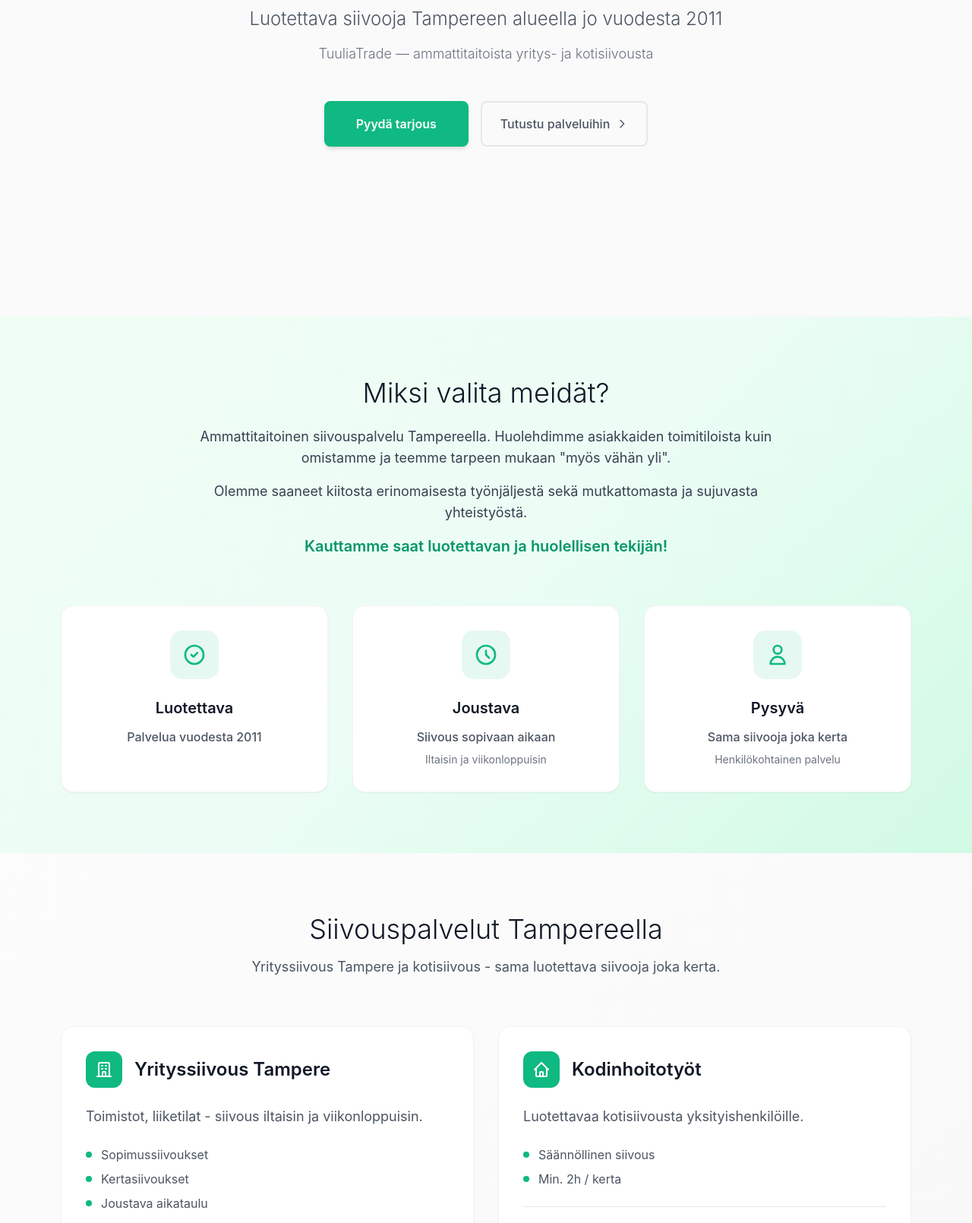
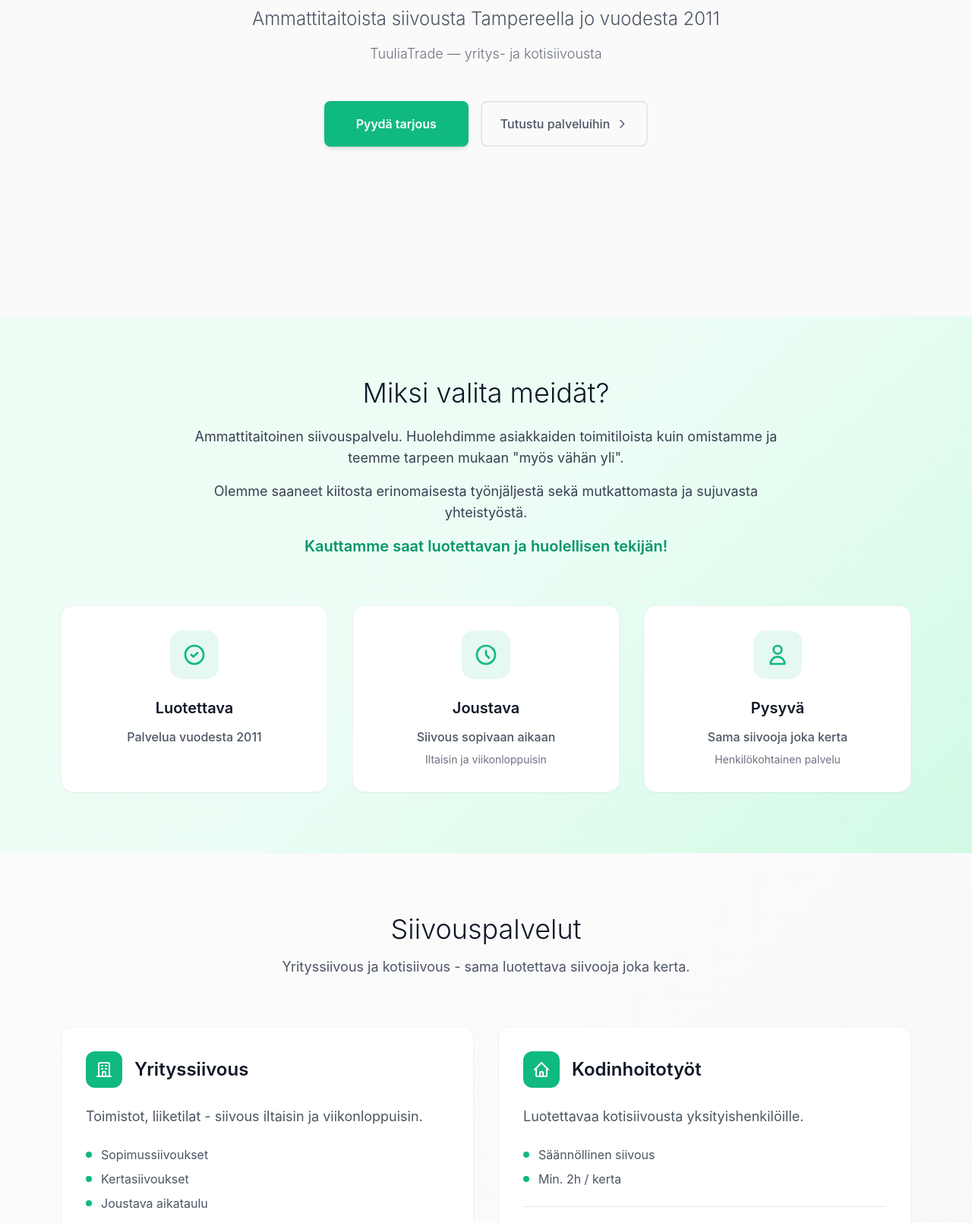
Before and after one commit to TeemuSo/tuuliatrade-website, a website: page src/index.html in a window 1280 px wide. Shown: the part 472-2082 px from the top of the page at 76% size. Drawn offline with nearby package versions, Linux system fonts and the light colour scheme.

Commit message:
Update tuuliatrade

```diff
--- a/src/index.html
+++ b/src/index.html
@@ -3,14 +3,14 @@
   <head>
     <meta charset="utf-8" />
     <meta name="viewport" content="width=device-width, initial-scale=1" />
-    <title>Siivouspalvelu Tampere | Siivooja Tampere - TuuliaTrade</title>
+    <title>Siivouspalvelu Tampere | Luotettava Siivooja - TuuliaTrade</title>
 
     <!-- Tailwind CDN for development -->
     <script src="https://cdn.tailwindcss.com"></script>
 
     <!-- SEO & Open Graph -->
-    <meta name="description" content="Siivouspalvelu Tampere - Luotettava siivooja Tampere alueella. TuuliaTrade tarjoaa yritys- ja kotisiivousta Tampereella jo vuodesta 2011." />
-    <meta name="keywords" content="siivouspalvelu tampere, siivooja tampere, yrityssiivous tampere, kotisiivous tampere, siivousfirma tampere" />
+    <meta name="description" content="Luotettava siivouspalvelu Tampereella. TuuliaTrade tarjoaa yritys- ja kotisiivousta jo vuodesta 2011. Ammattitaitoista palvelua joustavilla aikatauluilla." />
+    <meta name="keywords" content="siivouspalvelu tampere, siivooja, yrityssiivous, kotisiivous, siivousfirma" />
     <meta property="og:title" content="TuuliaTrade - Luotettavaa yrityssiivousta" />
     <meta property="og:description" content="Ammattitaitoista siivouspalvelua jo vuodesta 2011" />
     <meta property="og:type" content="website" />
@@ -201,16 +201,16 @@
       <div class="max-w-5xl mx-auto text-center px-4">
         <div class="mb-8">
           <h1 class="text-5xl md:text-7xl font-light text-gray-900 mb-6 tracking-tight leading-tight font-heading">
-            Siivouspalvelu<br>
-            <span class="text-accent font-medium">Tampere</span>
+            Luotettava<br>
+            <span class="text-accent font-medium">Siivouspalvelu</span>
           </h1>
         </div>
         <div class="max-w-2xl mx-auto mb-12">
           <p class="text-xl md:text-2xl text-gray-600 mb-4 font-light leading-relaxed">
-            Luotettava siivooja Tampereen alueella jo vuodesta 2011
+            Ammattitaitoista siivousta Tampereella jo vuodesta 2011
           </p>
           <p class="text-lg text-gray-500 font-light">
-            TuuliaTrade — ammattitaitoista yritys- ja kotisiivousta
+            TuuliaTrade — yritys- ja kotisiivousta
           </p>
         </div>
         <div class="flex flex-col sm:flex-row gap-4 justify-center items-center">
@@ -234,7 +234,7 @@
           <h2 class="text-3xl md:text-4xl font-light mb-6 text-gray-900 font-heading">Miksi valita meidät?</h2>
           <div class="max-w-3xl mx-auto text-lg text-gray-700">
             <p class="mb-4">
-              Ammattitaitoinen siivouspalvelu Tampereella. Huolehdimme asiakkaiden toimitiloista kuin omistamme ja teemme tarpeen mukaan "myös vähän yli".
+              Ammattitaitoinen siivouspalvelu. Huolehdimme asiakkaiden toimitiloista kuin omistamme ja teemme tarpeen mukaan "myös vähän yli".
             </p>
             <p class="mb-4 text-gray-700">
               Olemme saaneet kiitosta erinomaisesta työnjäljestä sekä mutkattomasta ja sujuvasta yhteistyöstä.
@@ -289,9 +289,9 @@
     <section id="palvelut" class="py-20 gradient-neutral">
       <div class="max-w-6xl mx-auto px-4">
         <div class="text-center mb-16">
-          <h2 class="text-3xl md:text-4xl font-light mb-4 text-gray-900 font-heading">Siivouspalvelut Tampereella</h2>
+          <h2 class="text-3xl md:text-4xl font-light mb-4 text-gray-900 font-heading">Siivouspalvelut</h2>
           <p class="text-lg text-gray-600 max-w-3xl mx-auto">
-            Yrityssiivous Tampere ja kotisiivous - sama luotettava siivooja joka kerta.
+            Yrityssiivous ja kotisiivous - sama luotettava siivooja joka kerta.
           </p>
         </div>
 
@@ -303,7 +303,7 @@
                   <path stroke-linecap="round" stroke-linejoin="round" stroke-width="2" d="M19 21V5a2 2 0 00-2-2H7a2 2 0 00-2 2v16m14 0h2m-2 0h-5m-9 0H3m2 0h5M9 7h1m-1 4h1m4-4h1m-1 4h1m-5 10v-5a1 1 0 011-1h2a1 1 0 011 1v5m-4 0h4"></path>
                 </svg>
               </div>
-              <h3 class="text-2xl font-semibold text-gray-900 font-heading">Yrityssiivous Tampere</h3>
+              <h3 class="text-2xl font-semibold text-gray-900 font-heading">Yrityssiivous</h3>
             </div>
             <p class="text-gray-600 mb-6 text-lg">
               Toimistot, liiketilat - siivous iltaisin ja viikonloppuisin.
@@ -461,7 +461,7 @@
         <div class="grid md:grid-cols-3 gap-10">
           <div>
             <h3 class="text-2xl font-semibold mb-6 font-heading">TuuliaTrade</h3>
-            <p class="text-gray-300 mb-6 leading-relaxed">Siivouspalvelu Tampere - luotettava siivooja Tampere alueella vuodesta 2011.</p>
+            <p class="text-gray-300 mb-6 leading-relaxed">Luotettava siivouspalvelu Tampereella vuodesta 2011.</p>
             <p class="text-sm text-gray-400">Ammattitaitoista siivouspalvelua</p>
           </div>
           <div>
```
